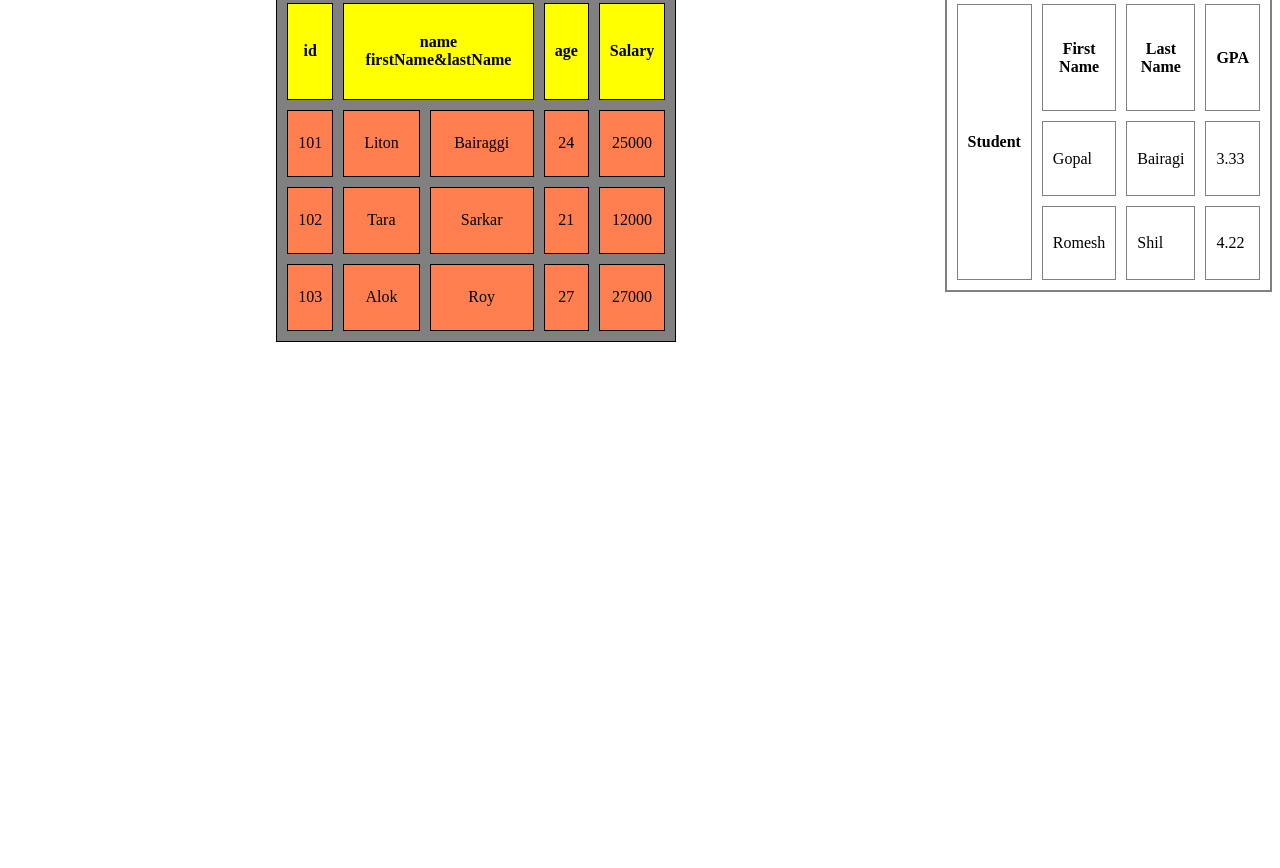
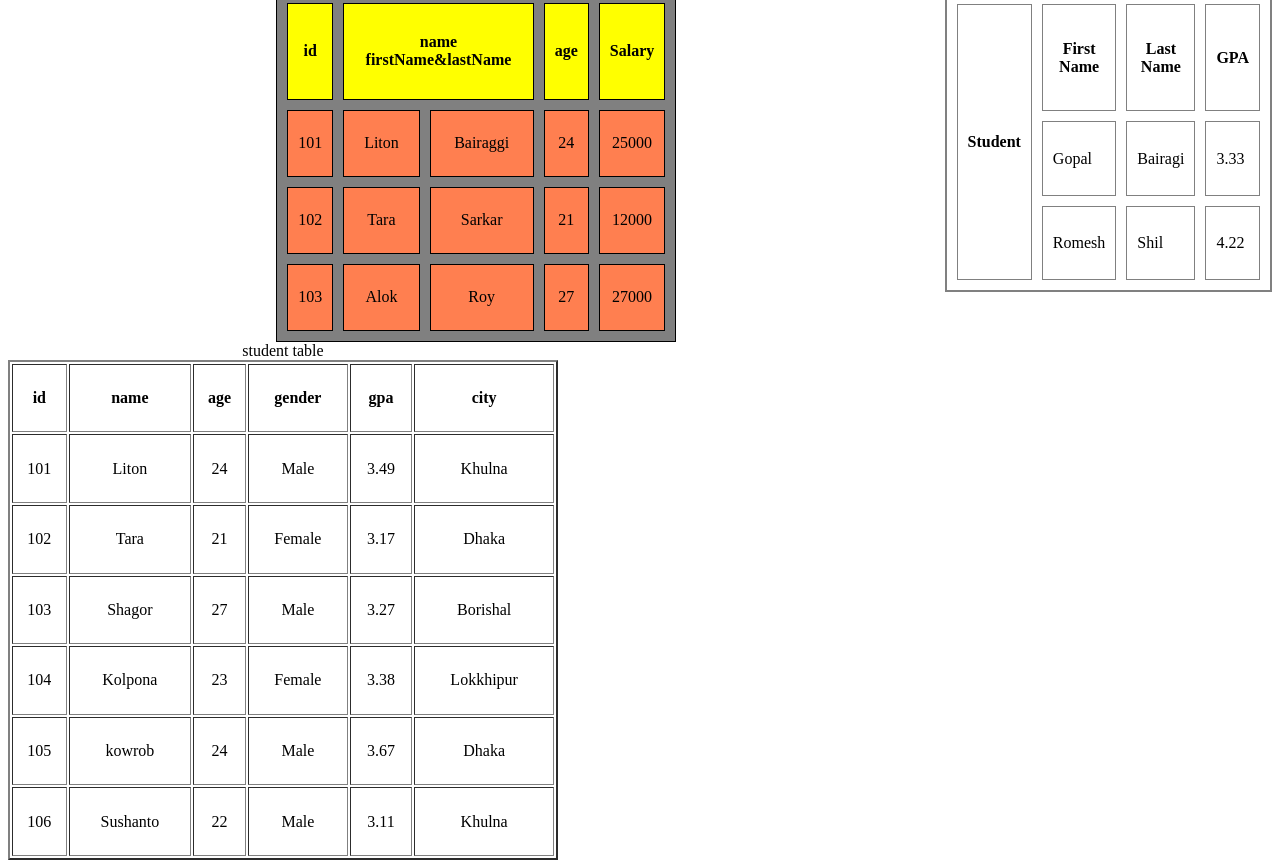
Before and after one commit to litonbairaggi/html-tutorial, a plain HTML site: page table2.html in a window 1280 px wide. Shown: the part 839-1707 px from the top of the page. Before the commit the page ends 1189 px from the top, so only its background shows below. Drawn offline with Linux system fonts and the light colour scheme.

Commit message:
from from2 hyperlink table2

```diff
--- a/table2.html
+++ b/table2.html
@@ -98,6 +98,65 @@
                     <td>27000</td>
                 </tr>
             </table>
+            <table border="2" height="500" width="550">
+                <caption>student table</caption>
+                <tr bgcolore="green">
+                    <th align="center">id</th>
+                    <th align="center">name</th>
+                    <th align="center">age</th>
+                    <th align="center">gender</th>
+                    <th align="center">gpa</th>
+                    <th align="center">city</th>
+                </tr>
+                <tr>
+                    <td  align="center">101</td>
+                    <td  align="center">Liton</td>
+                    <td  align="center">24</td>
+                    <td  align="center">Male</td>
+                    <td  align="center">3.49</td>
+                    <td  align="center">Khulna</td>
+                </tr>
+                <tr>
+                    <td  align="center">102</td>
+                    <td  align="center">Tara</td>
+                    <td  align="center">21</td>
+                    <td  align="center">Female</td>
+                    <td  align="center">3.17</td>
+                    <td  align="center">Dhaka</td>
+                </tr>
+                <tr>
+                    <td  align="center">103</td>
+                    <td  align="center">Shagor</td>
+                    <td  align="center">27</td>
+                    <td  align="center">Male</td>
+                    <td  align="center">3.27</td>
+                    <td  align="center">Borishal</td>
+                </tr>
+                <tr>
+                    <td  align="center">104</td>
+                    <td  align="center">Kolpona</td>
+                    <td  align="center">23</td>
+                    <td  align="center">Female</td>
+                    <td  align="center">3.38</td>
+                    <td  align="center">Lokkhipur</td>
+                </tr>
+                <tr>
+                    <td  align="center">105</td>
+                    <td  align="center">kowrob</td>
+                    <td  align="center">24</td>
+                    <td  align="center">Male</td>
+                    <td  align="center">3.67</td>
+                    <td  align="center">Dhaka</td>
+                    <tr>
+                        <td  align="center">106</td>
+                        <td  align="center">Sushanto</td>
+                        <td  align="center">22</td>
+                        <td  align="center">Male</td>
+                        <td  align="center">3.11</td>
+                        <td  align="center">Khulna</td>
+                    </tr>
+                </tr>
+            </table>
         </body>
     </head>
 </html>
```
Also changed, not shown: from.html (added, +37 -0 lines), from2.html (added, +19 -0 lines), hyperlink.html (added, +22 -0 lines).
